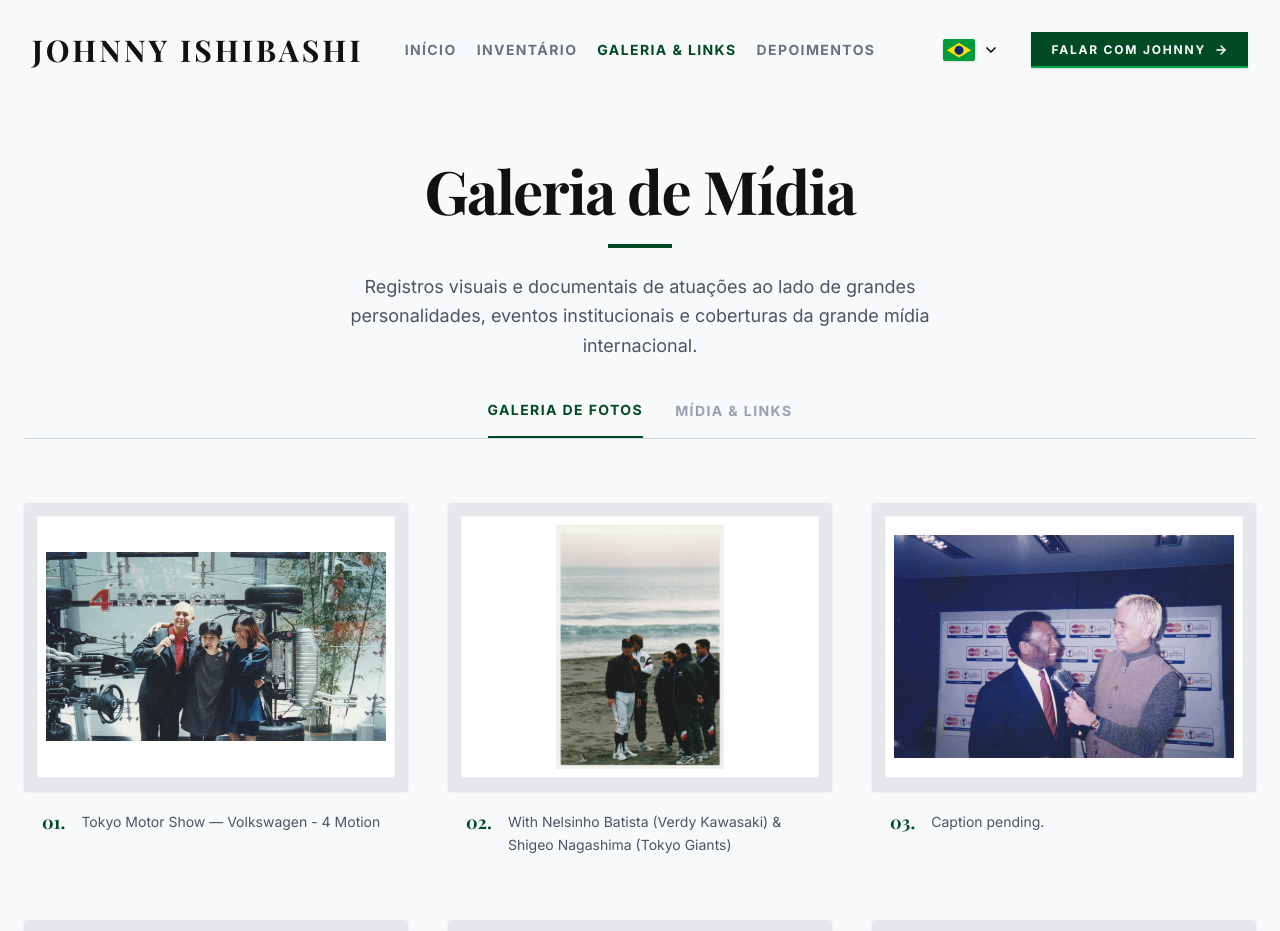
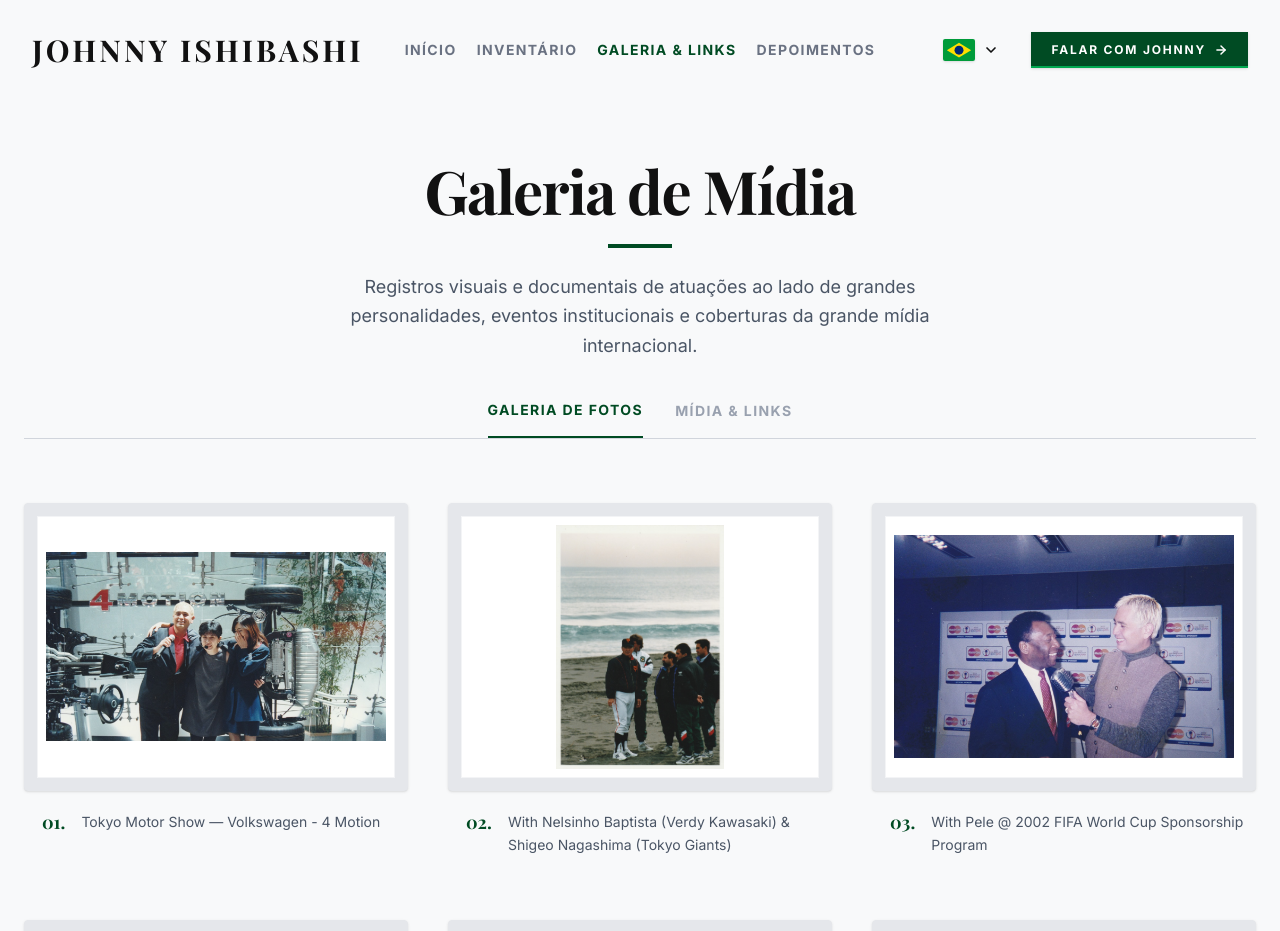
Before and after one commit to mrsaoc/johnny-ishibashi, a Next.js app: page /galeria in a window 1280 px wide. Shown: the top 931 px of the page. Built offline with nearby package versions, Linux system fonts and the light colour scheme; a web font is replaced by a local one.

Commit message:
baptista 3

```diff
--- a/src/data/gallery.ts
+++ b/src/data/gallery.ts
@@ -18,8 +18,8 @@ const ACTIVE_IDS = [
 // 2. Dicionário Definitivo de Legendas (Exclusivo em Inglês)
 const customCaptions: Record<number, string> = {
   1: 'Tokyo Motor Show — Volkswagen - 4 Motion',
-  2: 'With Nelsinho Batista (Verdy Kawasaki) & Shigeo Nagashima (Tokyo Giants)',
-  // O ID 3 receberá 'Caption pending.' automaticamente até você preenchê-lo.
+  2: 'With Nelsinho Baptista (Verdy Kawasaki) & Shigeo Nagashima (Tokyo Giants)',
+  3: 'With Pele @ 2002 FIFA World Cup Sponsorship Program',
   4: 'Neymar & Lionel Messi (FC Barcelona presents Rakuten in Japan)',
   5: 'With Émerson Leão (Verdy Kawasaki)',
   6: 'With Naomi Grace (3rd Joint Concert)',
@@ -77,7 +77,7 @@ const customCaptions: Record<number, string> = {
   87: 'With Kazu Miura',
   88: 'Rakuten - FC Barcelona Partnership Press Conference',
   89: 'TV Show (Sekai Fushigi Hakken) – TBS Japan',
-  92: 'With Nelsinho & Yasutaro Matsuki',
+  92: 'With Nelsinho Baptista & Yasutaro Matsuki',
   93: 'With Valdir Espinosa & Rivelino Serpa',
   96: 'Rugby World Cup 2019',
   98: 'Japan National Futsal Team’s Bench',
```
